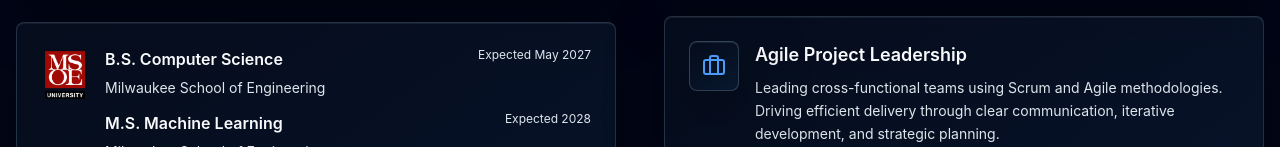
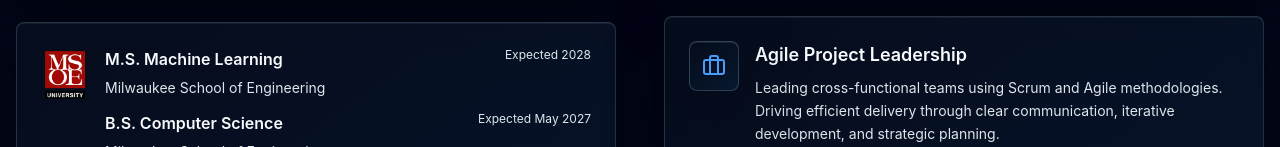
Before and after one commit to grudzinskio/Personal_Website, a React (Vite) app: page /about in a window 1280 px wide. Shown: the part 805-952 px from the top of the page. Built offline with nearby package versions, Linux system fonts and the light colour scheme.

Commit message:
Changed order

```diff
--- a/src/components/sections/Experience.jsx
+++ b/src/components/sections/Experience.jsx
@@ -27,19 +27,19 @@ const experiences = [
         logo: teschGlobalLogo,
     },
     {
+        role: 'M.S. Machine Learning',
+        company: 'Milwaukee School of Engineering',
+        location: 'Milwaukee, WI',
+        period: 'Expected 2028',
+        description: 'Expected Master of Science in Machine Learning at MSOE, extending applied AI and machine learning coursework into advanced research and systems work.',
+        logo: msoeLogo,
+    },
+    {
         role: 'B.S. Computer Science',
         company: 'Milwaukee School of Engineering',
         location: 'Milwaukee, WI',
         period: 'Aug 2023 - May 2027',
         description: 'Senior C.S. Student. Active member of MSOE AI Club and Society of Software Engineers.',
-        logo: msoeLogo,
-    },
-    {
-        role: 'M.S. Machine Learning',
-        company: 'Milwaukee School of Engineering',
-        location: 'Milwaukee, WI',
-        period: 'Expected 2028',
-        description: 'Expected Master of Science in Machine Learning at MSOE, extending applied AI and machine learning coursework into advanced research and systems work.',
         logo: msoeLogo,
     },
     {
--- a/src/data/about.json
+++ b/src/data/about.json
@@ -10,14 +10,14 @@
   },
   "education": [
     {
+      "degree": "M.S. Machine Learning",
+      "school": "Milwaukee School of Engineering",
+      "expectedGraduation": "Expected 2028"
+    },
+    {
       "degree": "B.S. Computer Science",
       "school": "Milwaukee School of Engineering",
       "expectedGraduation": "Expected May 2027"
-    },
-    {
-      "degree": "M.S. Machine Learning",
-      "school": "Milwaukee School of Engineering",
-      "expectedGraduation": "Expected 2028"
     }
   ],
   "currentRole": {
```
